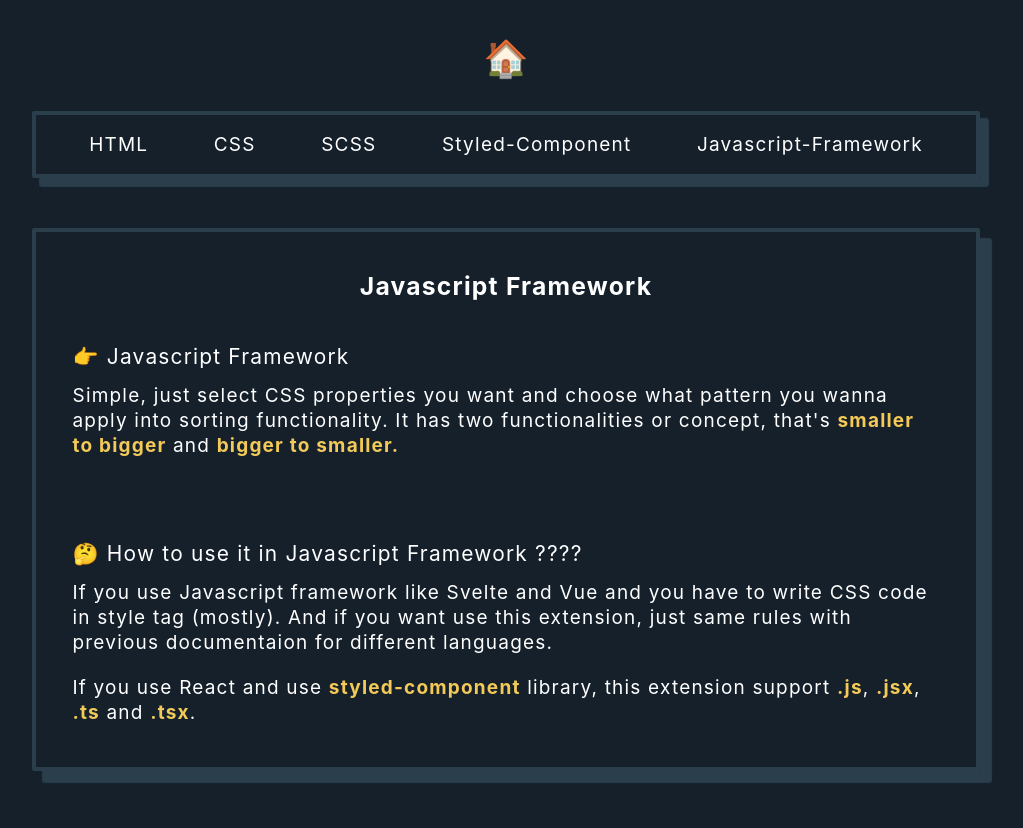
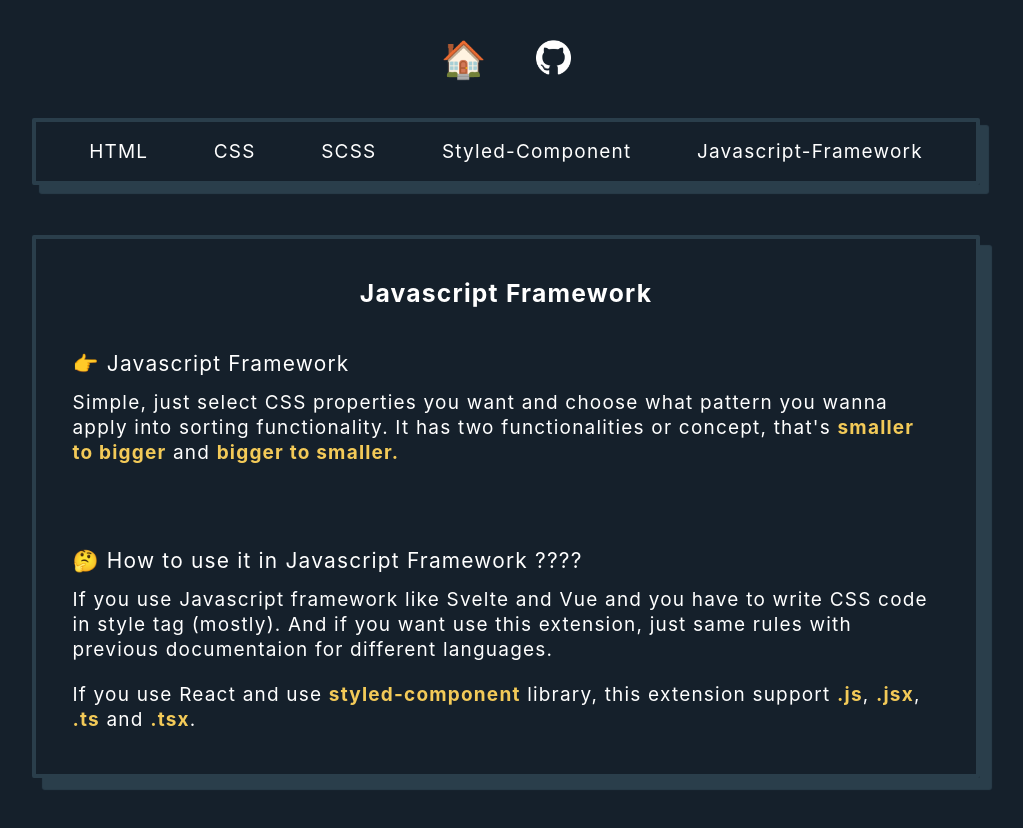
Before and after one commit to apriliandi246/vscode-css-sort-website, a Next.js app: page /jf in a window 1280 px wide. Shown: the top 828 px of the page, without its empty margins (134-1157 px from the left). Built offline with nearby package versions, Linux system fonts and the light colour scheme.

Commit message:
update doc

```diff
--- a/pages/_app.js
+++ b/pages/_app.js
@@ -1,10 +1,11 @@
 import Head from "next/head";
 import Link from "next/link";
+import Image from "next/image";
 import "../styles/globals.css";
 import styles from "../styles/home.module.css";
 import Header from "../components/Header";
 
-function MyApp({ Component, pageProps }) {
+export default function MyApp({ Component, pageProps }) {
    return (
       <>
          <Head>
@@ -12,9 +13,18 @@ function MyApp({ Component, pageProps }) {
          </Head>
 
          <div className={styles.container}>
-            <Link href="/">
-               <a className={styles.to_home}>🏠</a>
-            </Link>
+            <div className={styles.top_links}>
+               <Link href="/">
+                  <a className={styles.to_home}>🏠</a>
+               </Link>
+
+               <Link href="https://github.com/apriliandi246/vscode-css-sort">
+                  <a target="_blank" rel="noopener">
+                     <Image src="/github.png" width={35} height={35} />
+                  </a>
+               </Link>
+            </div>
+
             <Header />
 
             <div className={styles.introduction}>
@@ -24,5 +34,3 @@ function MyApp({ Component, pageProps }) {
       </>
    );
 }
-
-export default MyApp;
--- a/styles/home.module.css
+++ b/styles/home.module.css
@@ -80,11 +80,16 @@
 }
 
 .to_home {
+   font-size: 1.9rem;
+   margin-right: 50px;
+   text-decoration: none;
+}
+
+.top_links {
    display: flex;
    cursor: pointer;
-   font-size: 1.9rem;
-   margin-bottom: 35px;
-   text-decoration: none;
+   align-items: center;
+   margin-bottom: 40px;
    justify-content: center;
 }
 
```
Also changed, not shown: pages/index.js (+11 -1 lines), public/github.png (added), 1 other file (tests, documents, lock files or other folders).
